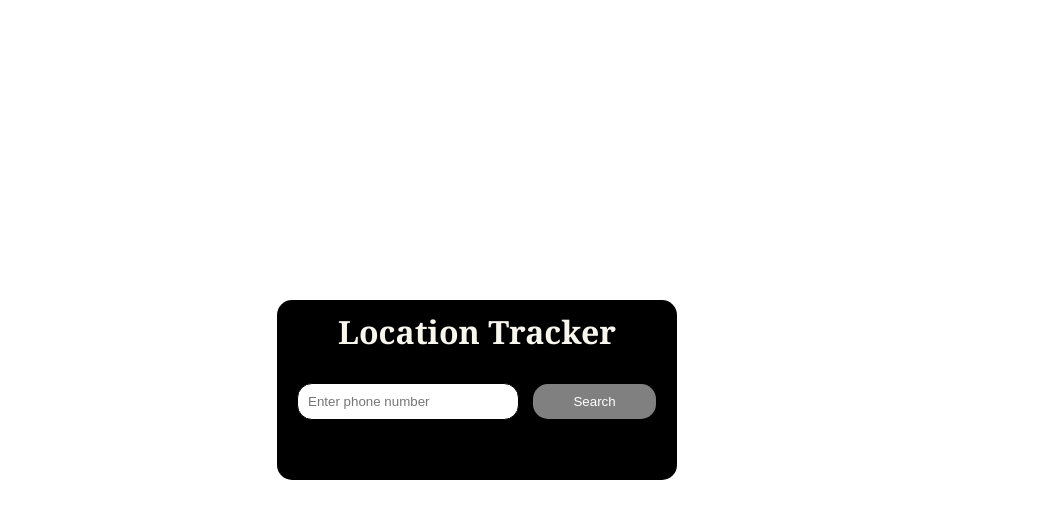
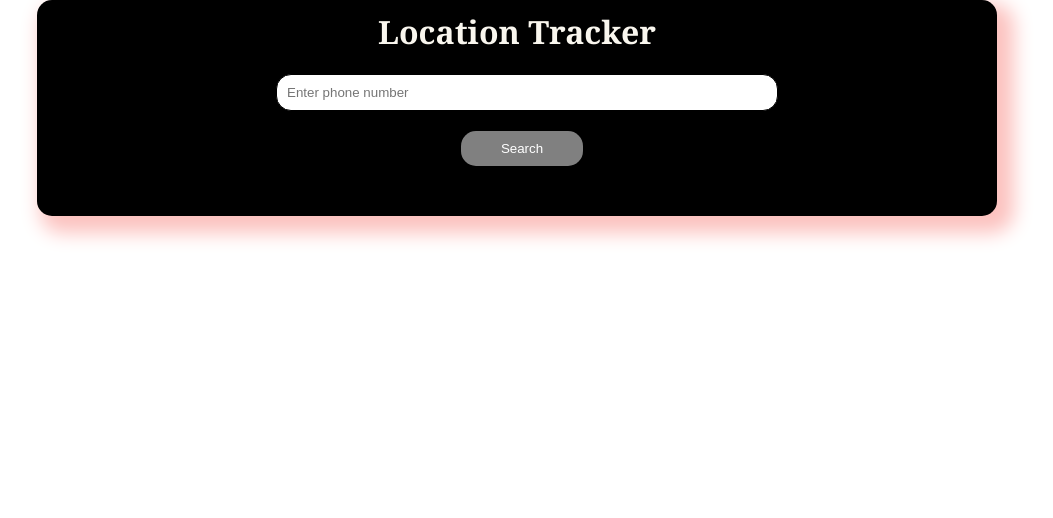
Before and after one commit to faizansheikh47/Location-Tracker, a plain HTML site: page Interface.html in a window 1280 px wide. Shown: the whole page, without its empty margins (123-1176 px from the left). Drawn offline with Linux system fonts and the light colour scheme.

Commit message:
Update Interface.html

```diff
--- a/Interface.html
+++ b/Interface.html
@@ -1,5 +1,6 @@
 <!DOCTYPE html>
 <html lang="en">
+
 <head>
     <meta charset="UTF-8">
     <meta name="viewport" content="width=device-width, initial-scale=1.0">
@@ -13,35 +14,45 @@
             padding: 0;
             overflow: hidden;
         }
+
+        .outer{
+            display: flex;
+            justify-content: center;
+            align-items: center;
+        }
+
         .container {
-        max-width: 400px;
-        margin-top: 300px;
-        margin-left:400px;
-        max-height: 800;
-        background-color:black;
+            display: flex;
+            justify-content: center;
+            align-items: center;
+            flex-direction: column;
+            background-color: black;
             border-radius: 15px;
-        box-shadow: 10 50 10px white;
+            box-shadow: 10px 10px 19px 7px #fcc2bf;
             overflow: hidden;
             border-color: #FFFAE4;
+            width: 75vw;
         }
 
         h1 {
-        text-align: center  ;
-        margin-top:10px;
+            text-align: center;
+            margin-top: 10px;
             text-emphasis-color: black;
-        -webkit-text-fill-color:#F9F6EE;
+            -webkit-text-fill-color: #F9F6EE;
             color: white;
-        font-family:Georgia, 'Times New Roman', Times, serif;
+            font-family: Georgia, 'Times New Roman', Times, serif;
         }
+
         input[type="text"] {
             width: 50%;
             padding: 10px;
             margin-bottom: 10px;
             border: 1px solid #ccc;
             border-color: black;
-        margin-left :20px;
+            margin-left: 20px;
             border-radius: 15px;
         }
+
         button {
             padding: 10px 40px;
             background-color: grey;
@@ -50,24 +61,29 @@
             border-radius: 15px;
             margin-top: 10px;
             margin-left: 10px;
-        cursor:grab;
+            cursor: grab;
         }
+
         .result {
             margin-top: 0px;
             margin-left: 40px;
             color: white;
-        text-align:left;
+            text-align: left;
             margin-top: 50px;
-        overflow:hidden;
+            overflow: hidden;
         }
     </style>
 </head>
+
 <body>
+
+    <div class="outer">
         <div class="container">
             <h1>Location Tracker </h1>
             <input type="text" id="phoneNumberInput" placeholder="Enter phone number">
             <button onclick="searchPhoneNumber()">Search</button>
             <div class="result" id="result"></div>
+        </div>
     </div>
     <script>
         function searchPhoneNumber() {
@@ -82,4 +98,5 @@
         }
     </script>
 </body>
+
 </html>
```
Lines whose indentation alone changed are shown as unchanged.
